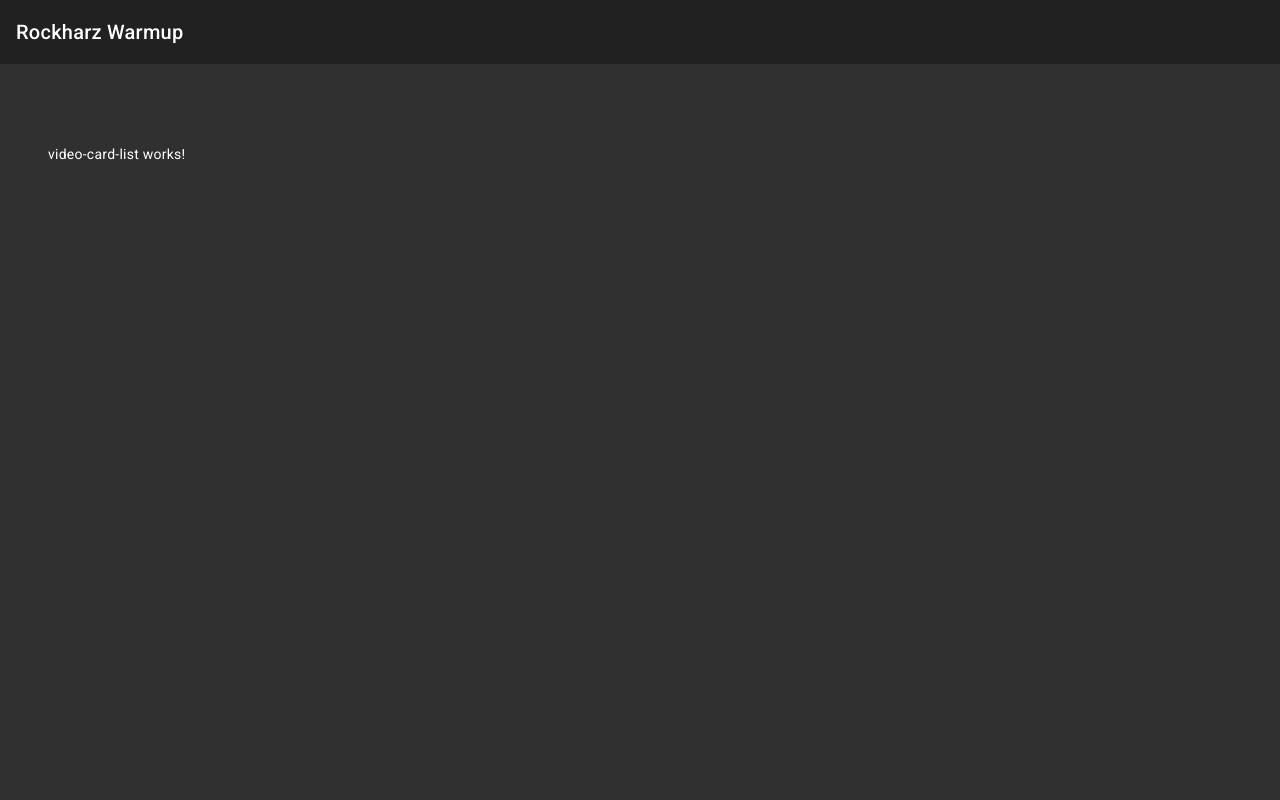
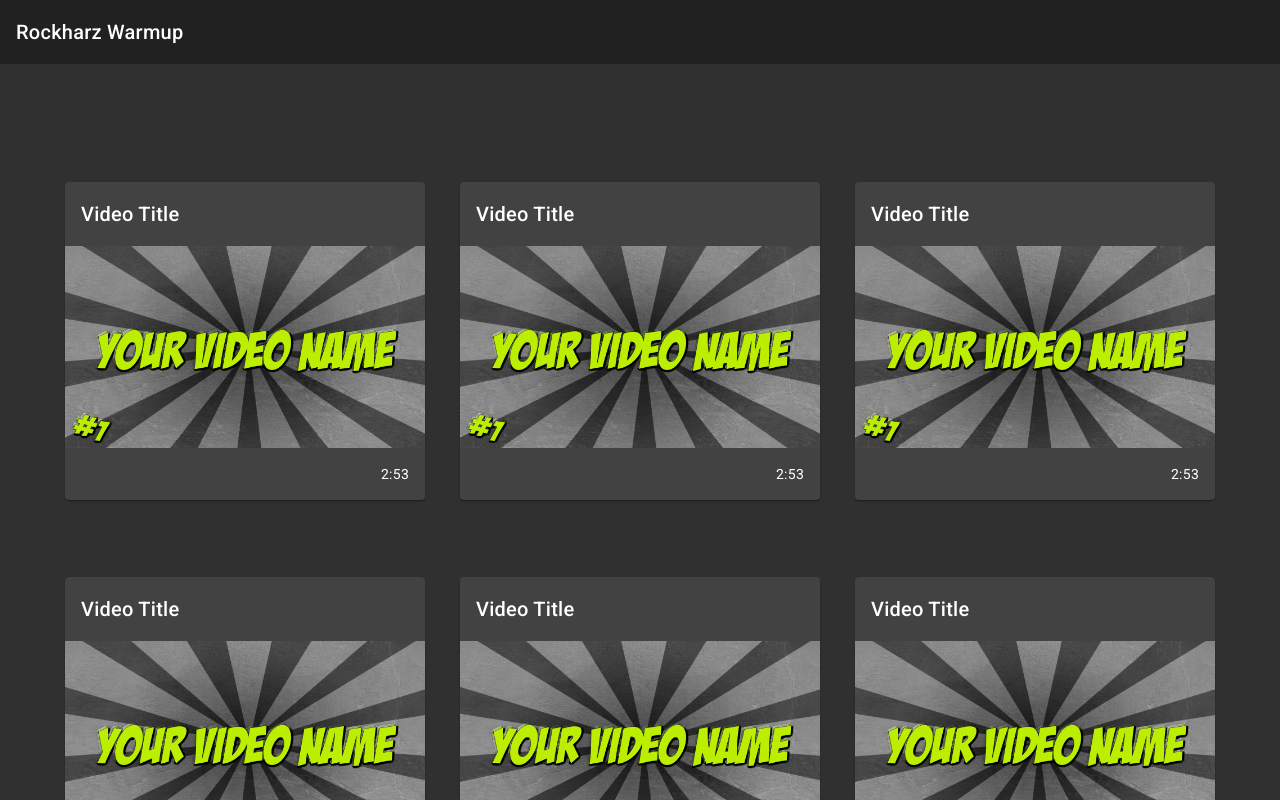
Before and after one commit to Thurys/rh, an Angular app: page / in a window 1280 px wide. Shown: the top 800 px of the page. Built offline with nearby package versions, Linux system fonts and the light colour scheme.

Commit message:
First draft of the video card list component

```diff
--- a/src/app/app.module.ts
+++ b/src/app/app.module.ts
@@ -5,13 +5,11 @@ import { AppRoutingModule } from './app-routing.module';
 import { AppComponent } from './app.component';
 import { BrowserAnimationsModule } from '@angular/platform-browser/animations';
 import { MatToolbarModule } from '@angular/material/toolbar';
-import { VideoCardListComponent } from './video-card-list/video-card-list.component';
 import { VideoPlayerComponent } from './video-player/video-player.component';
 
 @NgModule({
   declarations: [
     AppComponent,
-    VideoCardListComponent,
     VideoPlayerComponent
   ],
   imports: [
--- a/src/app/video-card-list/video-card-list.component.html
+++ b/src/app/video-card-list/video-card-list.component.html
@@ -1 +1,6 @@
-<p>video-card-list works!</p>
+<mat-grid-list cols="3" rowHeigt="2:1">
+  <mat-grid-tile *ngFor="let item of [].constructor(15)">
+    <video-card></video-card>
+  </mat-grid-tile>
+
+</mat-grid-list>
--- a/src/app/video-card/video-card.component.ts
+++ b/src/app/video-card/video-card.component.ts
@@ -1,8 +1,8 @@
 import { Component } from '@angular/core';
-import {MatCardModule} from '@angular/material/card';
+import { MatCardModule } from '@angular/material/card';
 
 @Component({
-  selector: 'app-video-card',
+  selector: 'video-card',
   templateUrl: './video-card.component.html',
   styleUrls: ['./video-card.component.scss'],
   standalone: true,
```
Also changed, not shown: src/app/video-card-list/video-card-list.component.ts (+10 -2 lines).
